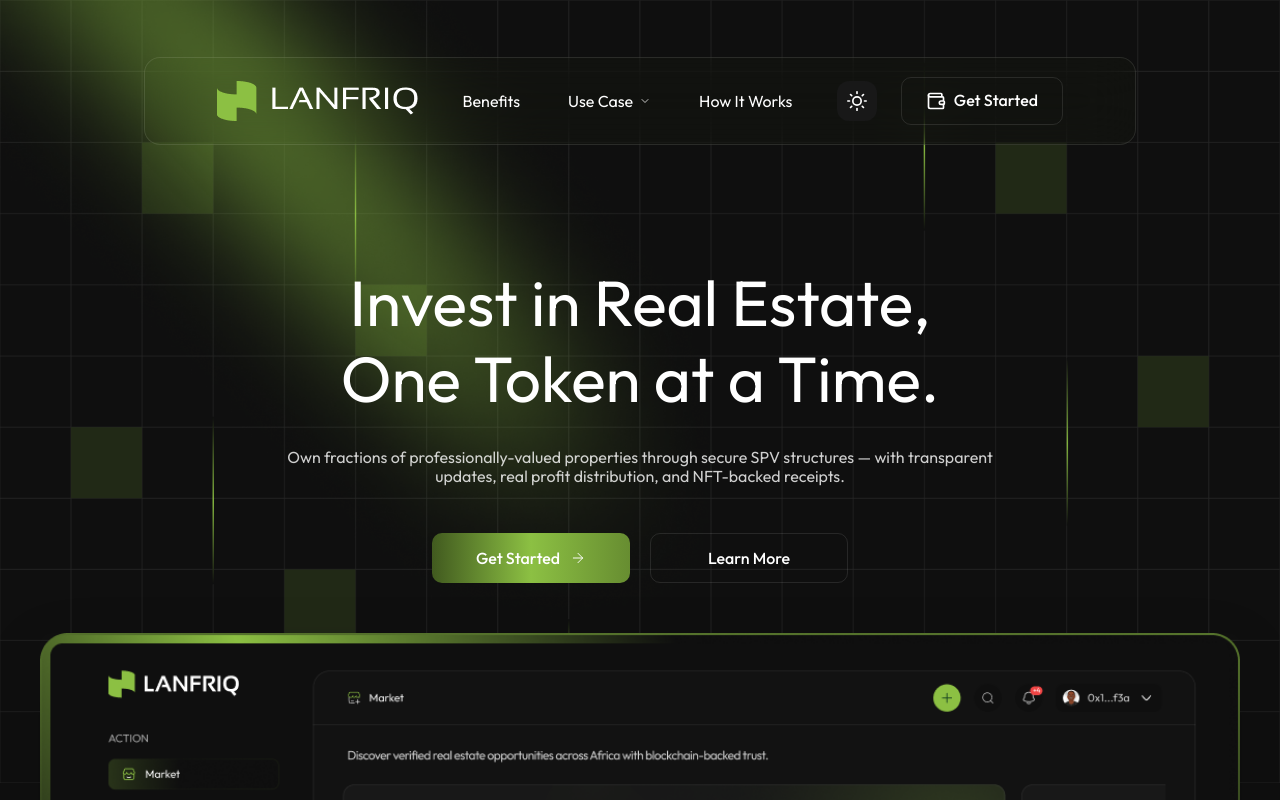
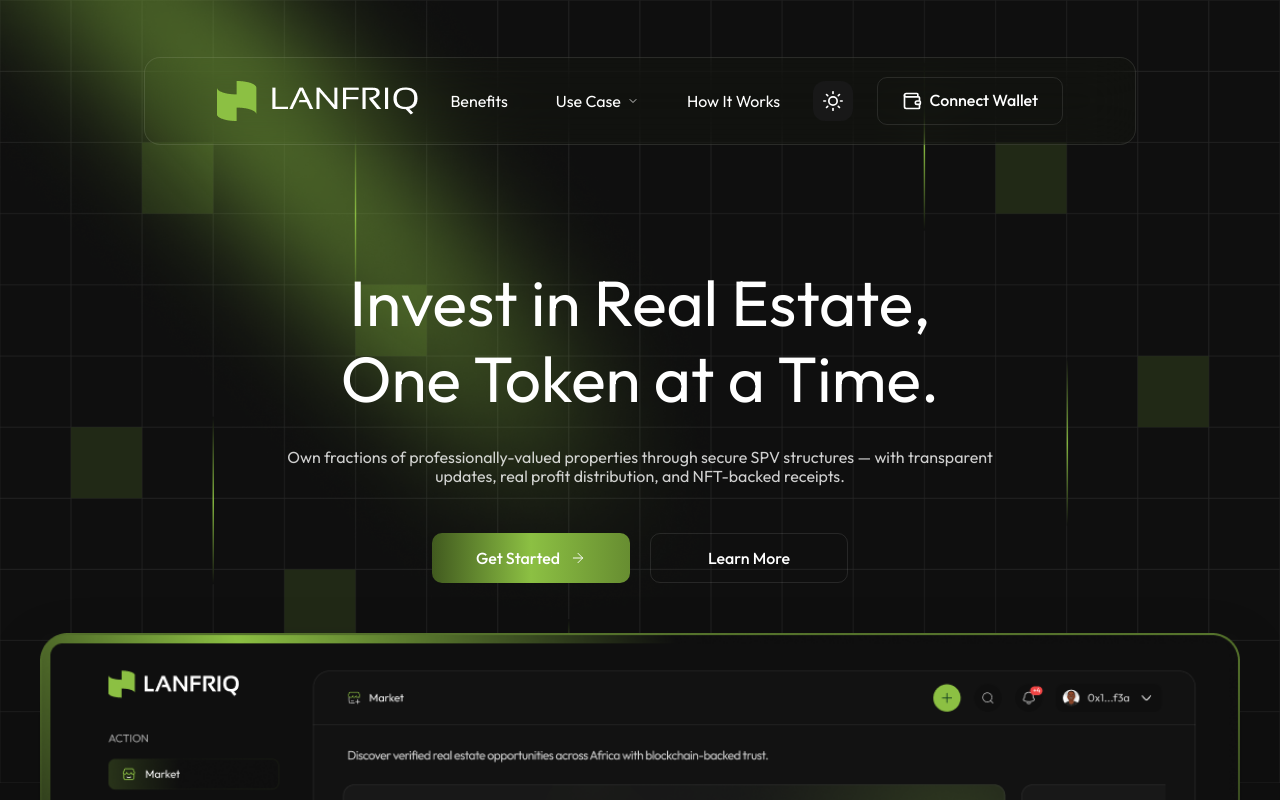
Before and after one commit to abdussalam-mustapha/lanfriq, a React (Vite) app in the folder frontend/lanfriq/: page / in a window 1280 px wide. Shown: the top 800 px of the page. Built offline with nearby package versions, Linux system fonts and the light colour scheme.

Commit message:
fix: change Get Started to Connect Wallet on navbar

```diff
--- a/frontend/lanfriq/src/components/layout/Header.jsx
+++ b/frontend/lanfriq/src/components/layout/Header.jsx
@@ -90,7 +90,7 @@
               </button>
               <Link to="/marketplace" className="btn btn--connect-wallet" onClick={(e) => { e.preventDefault(); setIsWalletModalOpen(true); }}>
                 <Wallet size={20} strokeWidth={2} />
-                <span>Get Started</span>
+                <span>Connect Wallet</span>
               </Link>
             </div>
           </nav>
@@ -105,7 +105,7 @@
                 <a href="#businesses" className="nav__mobile-link" onClick={() => setIsMobileMenuOpen(false)}>Business/Firm</a>
                 <a href="#how-it-works" className="nav__mobile-link" onClick={() => setIsMobileMenuOpen(false)}>How It Works</a>
                 <button className="btn btn--primary" style={{ marginTop: '20px' }} onClick={() => { setIsMobileMenuOpen(false); setIsWalletModalOpen(true); }}>
-                  Get Started
+                  Connect Wallet
                 </button>
               </nav>
             </div>
```
